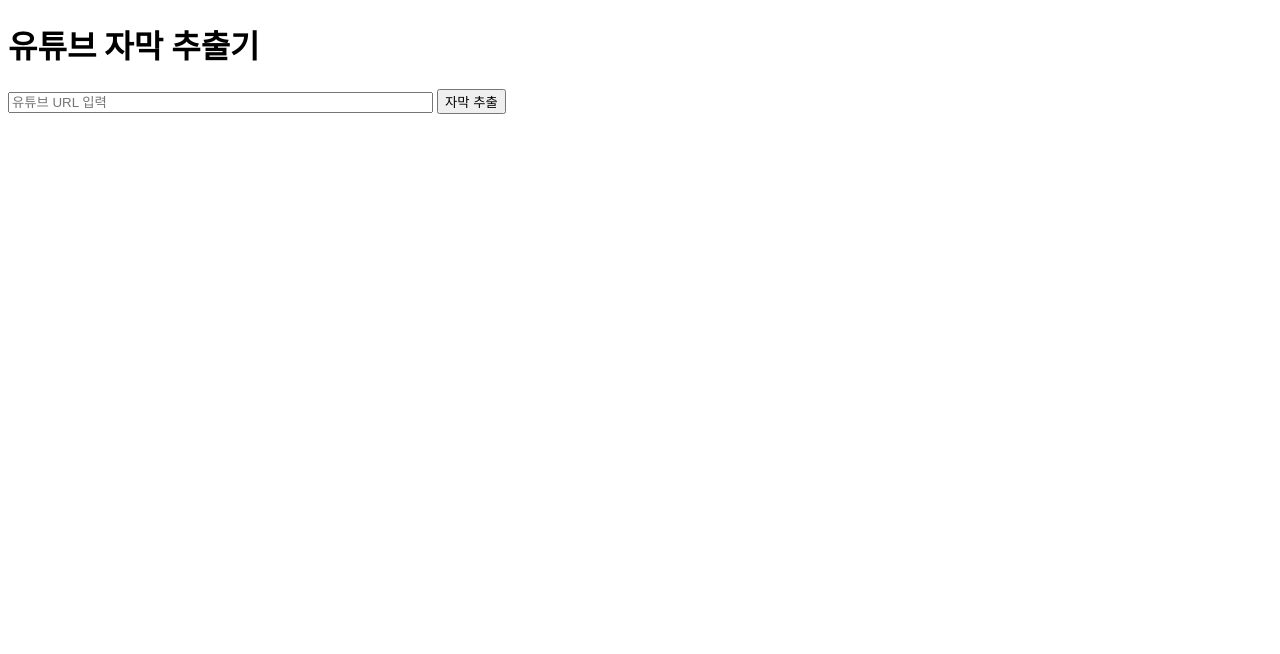
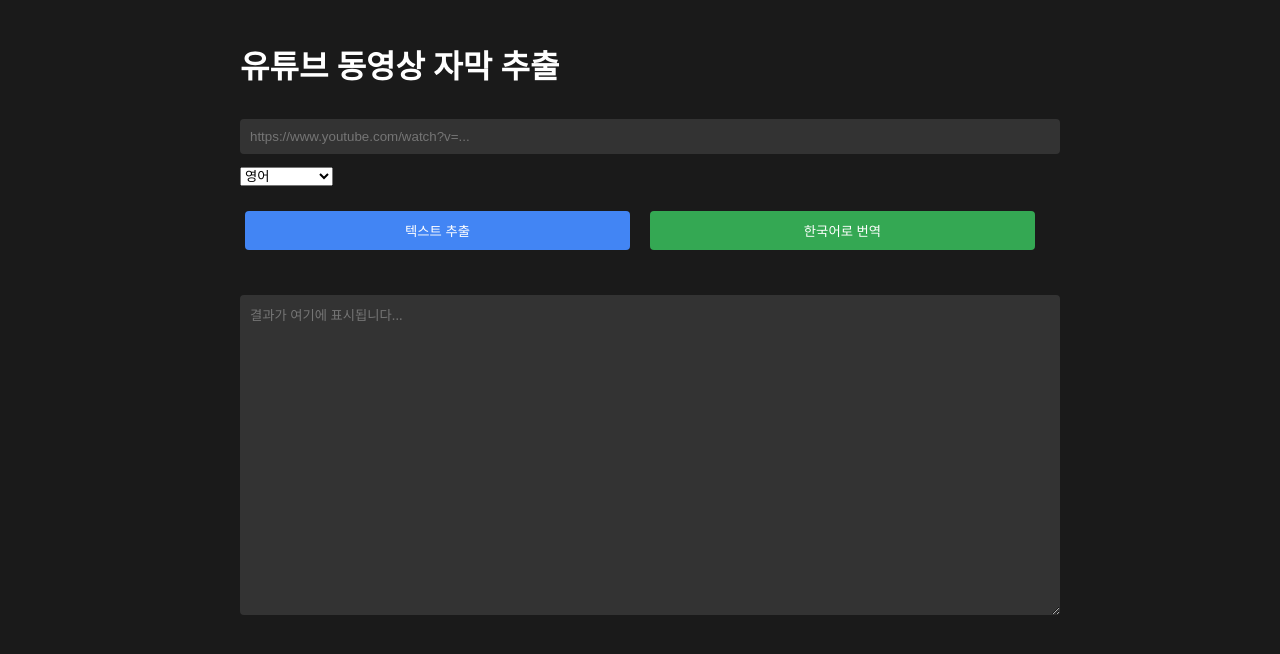
Before and after one commit to yangjangeun/ytube, a Flask app: page / in a window 1280 px wide. Shown: the top 654 px of the page. Run offline with Flask 3, Linux system fonts and the light colour scheme.

Commit message:
Update index.html

```diff
--- a/templates/index.html
+++ b/templates/index.html
@@ -1,27 +1,137 @@
 <!DOCTYPE html>
-<html lang="ko">
+<html>
 <head>
+    <title>YouTube 자막 추출</title>
     <meta charset="UTF-8">
-    <title>유튜브 자막 추출기</title>
+    <style>
+        body {
+            background-color: #1a1a1a;
+            color: white;
+            font-family: 'Noto Sans', 'Arial', 'Malgun Gothic', 'Noto Sans CJK', 'Noto Sans SC', 'Noto Sans KR', 'Segoe UI', 'Liberation Sans', 'DejaVu Sans', 'Arial Unicode MS', sans-serif;
+            margin: 0;
+            padding: 20px;
+            display: flex;
+            flex-direction: column;
+            align-items: center;
+        }
+        .container {
+            width: 100%;
+            max-width: 800px;
+        }
+        input[type="text"] {
+            width: 100%;
+            padding: 10px;
+            margin: 10px 0;
+            background-color: #333;
+            border: none;
+            color: white;
+            border-radius: 4px;
+        }
+        .button-container {
+            display: flex;
+            gap: 10px;
+            margin: 20px 0;
+        }
+        button {
+            padding: 10px 20px;
+            margin: 5px;
+            background-color: #333;
+            border: none;
+            color: white;
+            cursor: pointer;
+            border-radius: 4px;
+            flex: 1;
+        }
+        button:hover {
+            background-color: #444;
+        }
+        #extract {
+            background-color: #4285f4;
+        }
+        #extract:hover {
+            background-color: #2b75e0;
+        }
+        #translate {
+            background-color: #34a853;
+        }
+        #translate:hover {
+            background-color: #2d8d47;
+        }
+        #result {
+            width: 100%;
+            height: 300px;
+            margin-top: 20px;
+            padding: 10px;
+            background-color: #333;
+            color: white;
+            border: none;
+            border-radius: 4px;
+            resize: vertical;
+        }
+        body, textarea {
+            font-family: 'Noto Sans', 'Arial', 'Malgun Gothic', 'Noto Sans CJK', 'Noto Sans SC', 'Noto Sans KR', 'Segoe UI', 'Liberation Sans', 'DejaVu Sans', 'Arial Unicode MS', sans-serif;
+        }
+    </style>
 </head>
 <body>
-    <h1>유튜브 자막 추출기</h1>
-    <form id="form">
-        <input type="text" id="url" placeholder="유튜브 URL 입력" size="50">
-        <button type="submit">자막 추출</button>
-    </form>
-    <pre id="result"></pre>
+    <div class="container">
+        <h1>유튜브 동영상 자막 추출</h1>
+        <input type="text" id="url" placeholder="https://www.youtube.com/watch?v=...">
+        <select id="lang">
+            <option value="en">영어</option>
+            <option value="ko">한국어</option>
+            <option value="es">스페인어</option>
+            <option value="ja">일본어</option>
+            <option value="zh-Hans">중국어(간체)</option>
+            <option value="zh-Hant">중국어(번체)</option>
+            <option value="ru">러시아어</option>
+            <option value="ar">아랍어</option>
+            <option value="fr">프랑스어</option>
+            <option value="de">독일어</option>
+            <option value="it">이탈리아어</option>
+            <option value="pt">포르투갈어</option>
+            <option value="tr">터키어</option>
+            <option value="auto">(자동 감지)</option>
+        </select>
+        <div class="button-container">
+            <button id="extract" onclick="processVideo('extract')">텍스트 추출</button>
+            <button id="translate" onclick="processVideo('translate')">한국어로 번역</button>
+        </div>
+        <textarea id="result" readonly placeholder="결과가 여기에 표시됩니다..."></textarea>
+    </div>
+
     <script>
-        document.getElementById('form').onsubmit = async function(e) {
-            e.preventDefault();
+        async function processVideo(action) {
             const url = document.getElementById('url').value;
-            const res = await fetch('/extract', {
-                method: 'POST',
-                headers: {'Content-Type': 'application/json'},
-                body: JSON.stringify({url})
-            });
-            const data = await res.json();
-            document.getElementById('result').textContent = data.text || data.error;
+            const lang = document.getElementById('lang').value;
+            const result = document.getElementById('result');
+
+            if (!url) {
+                alert('YouTube URL을 입력해주세요.');
+                return;
+            }
+
+            result.value = '처리 중...';
+
+            try {
+                const response = await fetch(`/${action}`, {
+                    method: 'POST',
+                    headers: {
+                        'Content-Type': 'application/json',
+                    },
+                    body: JSON.stringify({url: url, lang: lang})
+                });
+
+                const data = await response.json();
+
+                if (data.error) {
+                    result.value = '오류: ' + data.error;
+                } else {
+                    result.value = data.text;
+                }
+            } catch (error) {
+                result.value = '오류가 발생했습니다: ' + error;
+            }
         }
     </script>
 </body>
```
